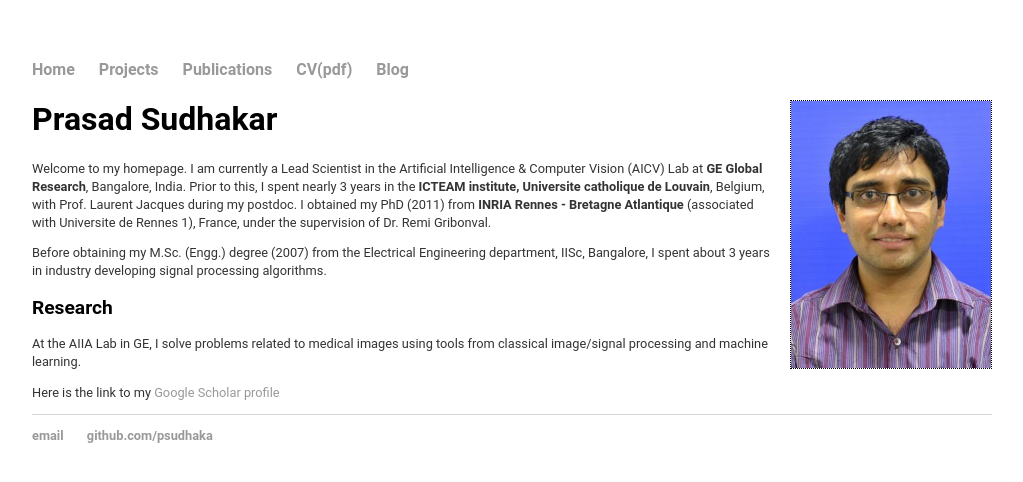
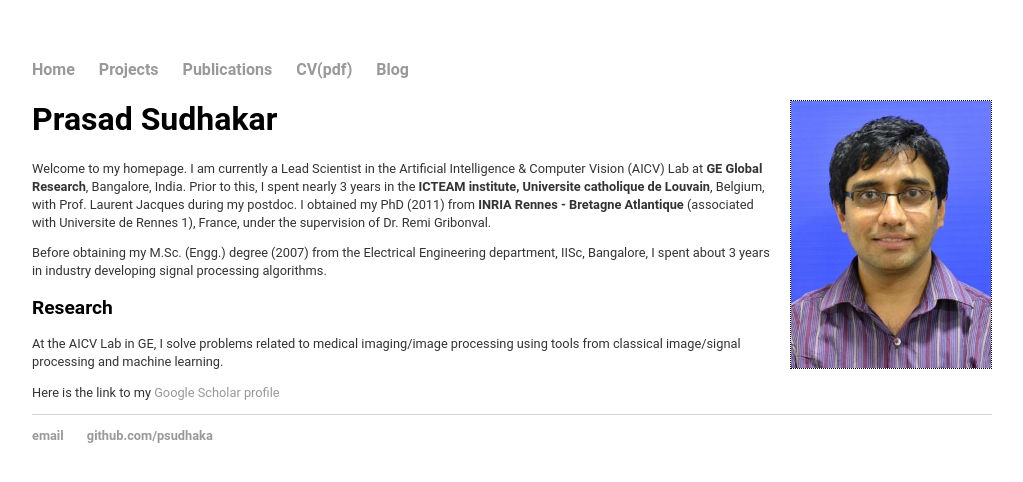
Before and after one commit to psudhaka/psudhaka.github.io, a Jekyll site: the page built from index.html, in a window 1280 px wide. Shown: the top 482 px of the page, without its empty margins (128-1151 px from the left). Built offline with Jekyll 4.4.1, drawn with Linux system fonts in a browser that asks for light colours.

Commit message:
Updated index

```diff
--- a/index.html
+++ b/index.html
@@ -34,7 +34,7 @@ img {
 	</p>
 
 	<h2>Research</h2>
-  	<p>At the AIIA Lab in GE, I solve problems related to medical images using tools from classical image/signal processing
+  	<p>At the AICV Lab in GE, I solve problems related to medical imaging/image processing using tools from classical image/signal processing
   	and machine learning. </p>
 
     <p>Here is the link to my <a target="_blank" href="https://scholar.google.co.in/citations?user=HEyAlnwAAAAJ">Google Scholar profile</a></p>
```
